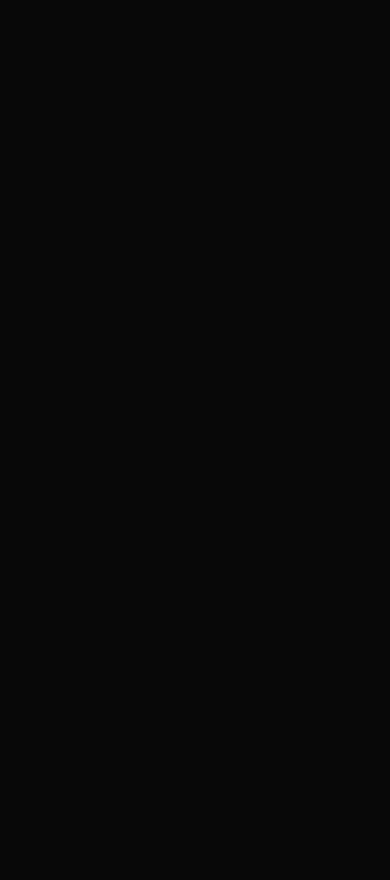
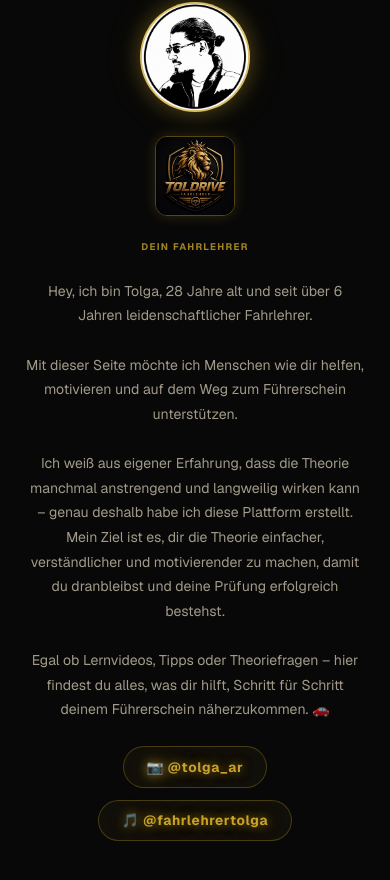
Before and after one commit to yamero37/fahrschule-theorie, a Next.js app: page / in a window 390 px wide. Shown: the part 986-1866 px from the top of the page. Before the commit the page ends 901 px from the top, so only its background shows below. Built offline with nearby package versions, Linux system fonts and the light colour scheme; no server answers.

Commit message:
feat: mobile about section with avatar, text and social links

```diff
--- a/app/globals.css
+++ b/app/globals.css
@@ -236,3 +236,13 @@ body {
     display: none;
   }
 }
+
+.mobile-about {
+  display: none;
+}
+
+@media (max-width: 768px) {
+  .mobile-about {
+    display: flex;
+  }
+}
--- a/app/page.tsx
+++ b/app/page.tsx
@@ -1,6 +1,7 @@
 import { questions, getTopicStats } from '@/data/questions'
 import HeroSlideshow from '@/components/HeroSlideshow'
 import HeroContent from '@/components/HeroContent'
+import MobileAbout from '@/components/MobileAbout'
 
 export const metadata = { title: 'TolDrive – Führerschein Theorie' }
 
@@ -10,8 +11,11 @@ export default function HomePage() {
   const topicsCount = Object.keys(stats).length
 
   return (
-    <HeroSlideshow>
-      <HeroContent totalQuestions={totalQuestions} topicsCount={topicsCount} />
-    </HeroSlideshow>
+    <>
+      <HeroSlideshow>
+        <HeroContent totalQuestions={totalQuestions} topicsCount={topicsCount} />
+      </HeroSlideshow>
+      <MobileAbout />
+    </>
   )
 }
--- /dev/null
+++ b/components/MobileAbout.tsx
@@ -0,0 +1,109 @@
+export default function MobileAbout() {
+  return (
+    <section className="mobile-about" style={{
+      background: 'var(--bg)',
+      padding: '3rem 1.5rem 4rem',
+      display: 'flex',
+      flexDirection: 'column',
+      alignItems: 'center',
+      gap: '1.5rem',
+      borderTop: '1px solid rgba(201,162,39,0.15)',
+    }}>
+
+      {/* Divider */}
+      <div style={{ display: 'flex', alignItems: 'center', gap: '12px', width: '100%', maxWidth: '320px' }}>
+        <div style={{ flex: 1, height: '1px', background: 'linear-gradient(90deg, transparent, var(--gold))' }} />
+        <span style={{ color: 'var(--gold)', fontSize: '0.6rem' }}>◆</span>
+        <div style={{ flex: 1, height: '1px', background: 'linear-gradient(90deg, var(--gold), transparent)' }} />
+      </div>
+
+      {/* Avatar */}
+      {/* eslint-disable-next-line @next/next/no-img-element */}
+      <img src="/avatar.jpeg" alt="Tolga" style={{
+        width: '110px', height: '110px',
+        objectFit: 'cover', objectPosition: 'center top',
+        borderRadius: '50%',
+        border: '2px solid rgba(201,162,39,0.7)',
+        boxShadow: '0 0 20px rgba(201,162,39,0.35), 0 0 40px rgba(201,162,39,0.12)',
+        background: '#fff',
+      }} />
+
+      {/* Logo */}
+      {/* eslint-disable-next-line @next/next/no-img-element */}
+      <img src="/Toldrive.jpeg" alt="TolDrive" style={{
+        width: '80px', height: '80px',
+        objectFit: 'cover',
+        borderRadius: '12px',
+        border: '1px solid rgba(201,162,39,0.4)',
+        boxShadow: '0 0 14px rgba(201,162,39,0.2)',
+      }} />
+
+      <span style={{
+        fontSize: '0.6rem', fontWeight: 700, letterSpacing: '0.14em',
+        textTransform: 'uppercase', color: 'rgba(201,162,39,0.8)',
+        textAlign: 'center',
+      }}>
+        Dein Fahrlehrer
+      </span>
+
+      {/* Text */}
+      <p style={{
+        fontSize: '0.88rem',
+        color: 'rgba(245,234,208,0.65)',
+        lineHeight: 1.75,
+        textAlign: 'center',
+        maxWidth: '340px',
+        margin: 0,
+      }}>
+        Hey, ich bin Tolga, 28 Jahre alt und seit über 6 Jahren leidenschaftlicher Fahrlehrer.
+        <br /><br />
+        Mit dieser Seite möchte ich Menschen wie dir helfen, motivieren und auf dem Weg zum Führerschein unterstützen.
+        <br /><br />
+        Ich weiß aus eigener Erfahrung, dass die Theorie manchmal anstrengend und langweilig wirken kann – genau deshalb habe ich diese Plattform erstellt. Mein Ziel ist es, dir die Theorie einfacher, verständlicher und motivierender zu machen, damit du dranbleibst und deine Prüfung erfolgreich bestehst.
+        <br /><br />
+        Egal ob Lernvideos, Tipps oder Theoriefragen – hier findest du alles, was dir hilft, Schritt für Schritt deinem Führerschein näherzukommen. 🚗
+      </p>
+
+      {/* Social Links */}
+      <div style={{ display: 'flex', flexDirection: 'column', gap: '0.75rem', alignItems: 'center' }}>
+        <a
+          href="https://www.instagram.com/tolga_ar/"
+          target="_blank"
+          rel="noopener noreferrer"
+          style={{
+            fontSize: '0.85rem', fontWeight: 700,
+            color: 'var(--gold)',
+            textDecoration: 'none',
+            letterSpacing: '0.05em',
+            textShadow: '0 0 10px rgba(201,162,39,0.6), 0 0 20px rgba(201,162,39,0.3)',
+            padding: '0.6rem 1.4rem',
+            border: '1px solid rgba(201,162,39,0.3)',
+            borderRadius: '2rem',
+            background: 'rgba(201,162,39,0.05)',
+          }}
+        >
+          📷 @tolga_ar
+        </a>
+        <a
+          href="https://www.tiktok.com/@fahrlehrertolga"
+          target="_blank"
+          rel="noopener noreferrer"
+          style={{
+            fontSize: '0.85rem', fontWeight: 700,
+            color: 'var(--gold)',
+            textDecoration: 'none',
+            letterSpacing: '0.05em',
+            textShadow: '0 0 10px rgba(201,162,39,0.6), 0 0 20px rgba(201,162,39,0.3)',
+            padding: '0.6rem 1.4rem',
+            border: '1px solid rgba(201,162,39,0.3)',
+            borderRadius: '2rem',
+            background: 'rgba(201,162,39,0.05)',
+          }}
+        >
+          🎵 @fahrlehrertolga
+        </a>
+      </div>
+
+    </section>
+  )
+}
```
